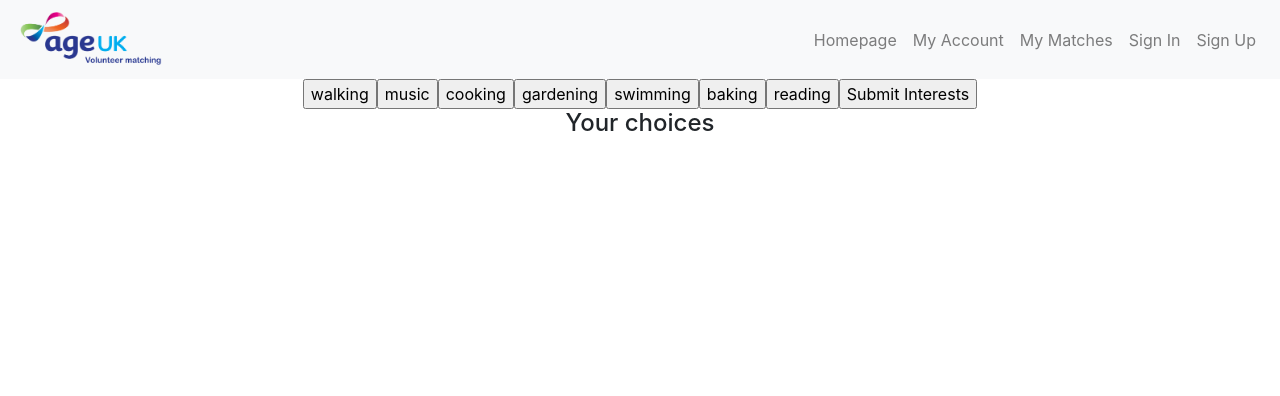
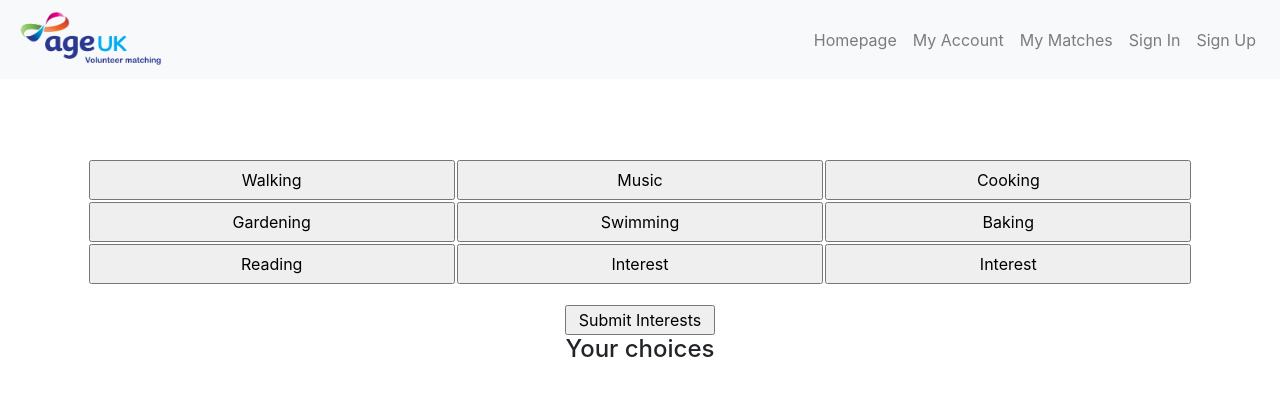
Before and after one commit to Age-UK-Voluteer-Matching/age_uk_react_frontend, a React (Create React App) app: page /interests/1 in a window 1280 px wide. Shown: the top 396 px of the page. Built offline with nearby package versions, Linux system fonts and the light colour scheme.

Commit message:
added ability to remove selected interests in the userInterests component

```diff
--- a/src/components/user/UserInterests.js
+++ b/src/components/user/UserInterests.js
@@ -11,12 +11,27 @@ class UserInterests extends Component {
     ]
   }
 
+  checkInterestIsNotInArray = (e) => {
+    let filteredArray = this.state.choices.filter(interest => interest.interest !== e.target.name)
+    if (filteredArray.length === this.state.choices.length) {
+      return true
+    } else {
+      return false
+    }
+  }
+
   handleClick = (e) => {
     e.preventDefault()
     e.target.classList.toggle("buttonChecked");
-    let choice = { id: uuidv4(), interest: e.target.name }
-    let choices = this.state.choices
-    choices.push(choice)
+    let choices
+    let choice
+    if (this.checkInterestIsNotInArray(e)) {
+      choice = { id: uuidv4(), interest: e.target.name }
+      choices = this.state.choices
+      choices.push(choice)
+    } else {
+      choices = this.state.choices.filter(interest => interest.interest === e.target.value)
+    }
     this.setState({
       choices
     })
@@ -25,10 +40,10 @@ class UserInterests extends Component {
 
   handleSubmit = (e) => {
     e.preventDefault();
-    console.log(this.state, 'EIJOAISJDOIJ')
     this.props.addInterestsToUser(this.state)
     this.props.history.push('/findmatch')
   }
+
   render() {
     const choices = this.state.choices.map(choice => {
       const { id, interest } = choice
@@ -46,25 +61,28 @@ class UserInterests extends Component {
       {id: 4, name: 'gardening'},
       {id: 5, name: 'swimming'},
       {id: 6, name: 'baking'},
-      {id: 7, name: 'reading'}
+      {id: 7, name: 'reading'},
+      {id: 8, name: 'interest'},
+      {id: 9, name: 'interest'}
     ]
     return (
       <div className="container text-center">
-        <form onSubmit={this.handleSubmit}>
+        <form onSubmit={this.handleSubmit} className="interests-form">
           {interests.map((interest) => {
             return (
               <input
                 type="button"
                 key={interest.id}
-                value={interest.name}
+                value={interest.name.charAt(0).toUpperCase() + interest.name.slice(1)}
                 name={interest.name}
                 id={interest.name}
+                className="buttonUnchecked"
                 onClick={this.handleClick}
               />)
           })}
-          <input type="submit" name="submit" value="Submit Interests" id=""/>
+          <input type="submit" name="submit" value="Submit Interests" className='interests-form-submit-button' id=""/>
         </form>
-        <h4>Your choices {choices}</h4>
+        <h4>Your choices {choices.length > 0 && choices}</h4>
       </div>
     )
   }
--- a/src/index.css
+++ b/src/index.css
@@ -56,7 +56,17 @@ code {
 }
 
 .buttonChecked {
-  background: blue
+  background-color: rgba(255, 0, 0, 0.6);
+  color: white;
+  width: 33%;
+  height: 40px;
+  margin: 1px;
+}
+
+.buttonUnchecked {
+  width: 33%;
+  height: 40px;
+  margin: 1px;
 }
 
 
@@ -70,3 +80,12 @@ code {
   padding: 20px;
   border-bottom: 1px solid black;
 }
+
+.interests-form {
+  margin-top: 80px
+}
+
+.interests-form-submit-button {
+  margin-top: 20px;
+  width: 150px
+}
```
